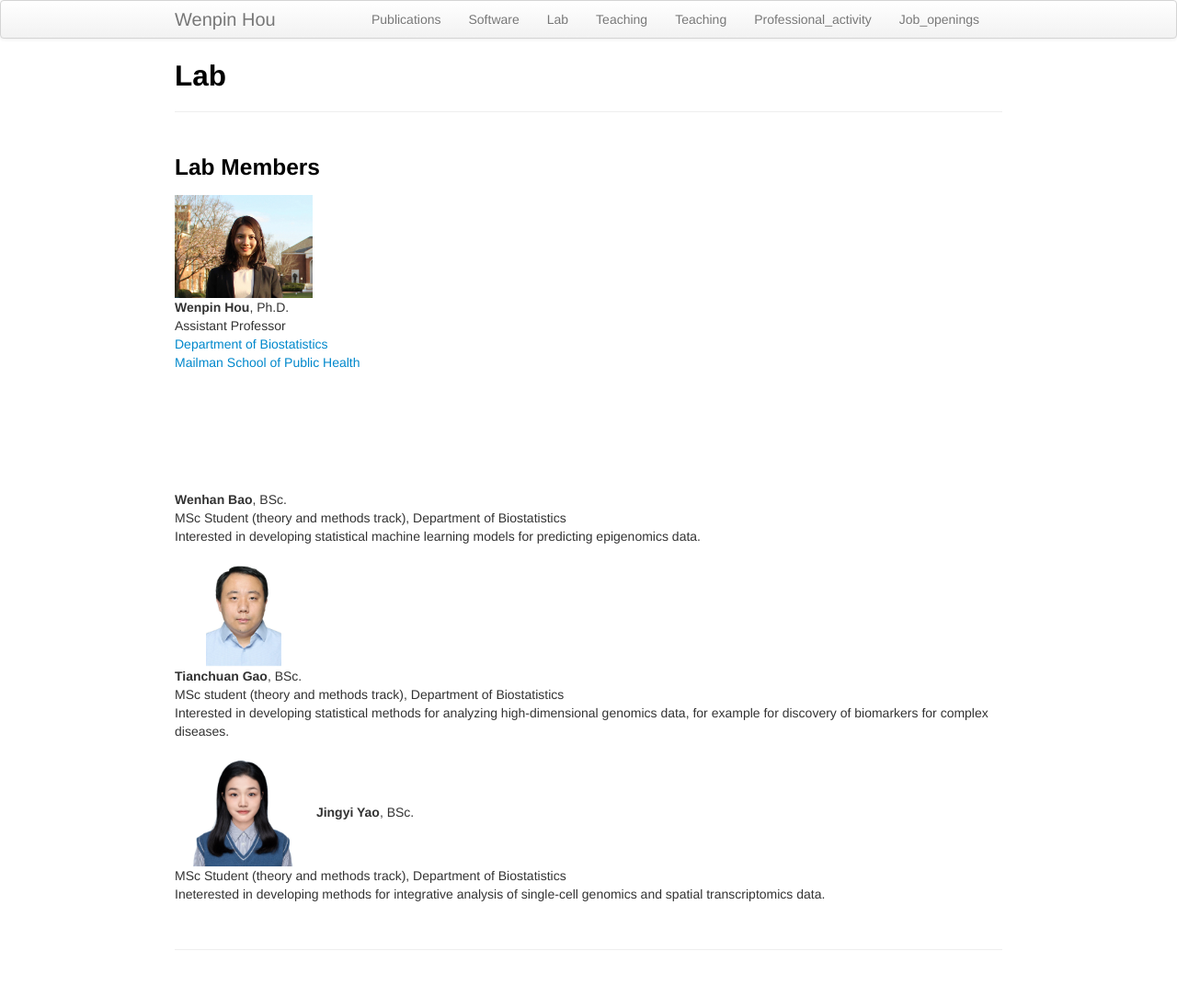
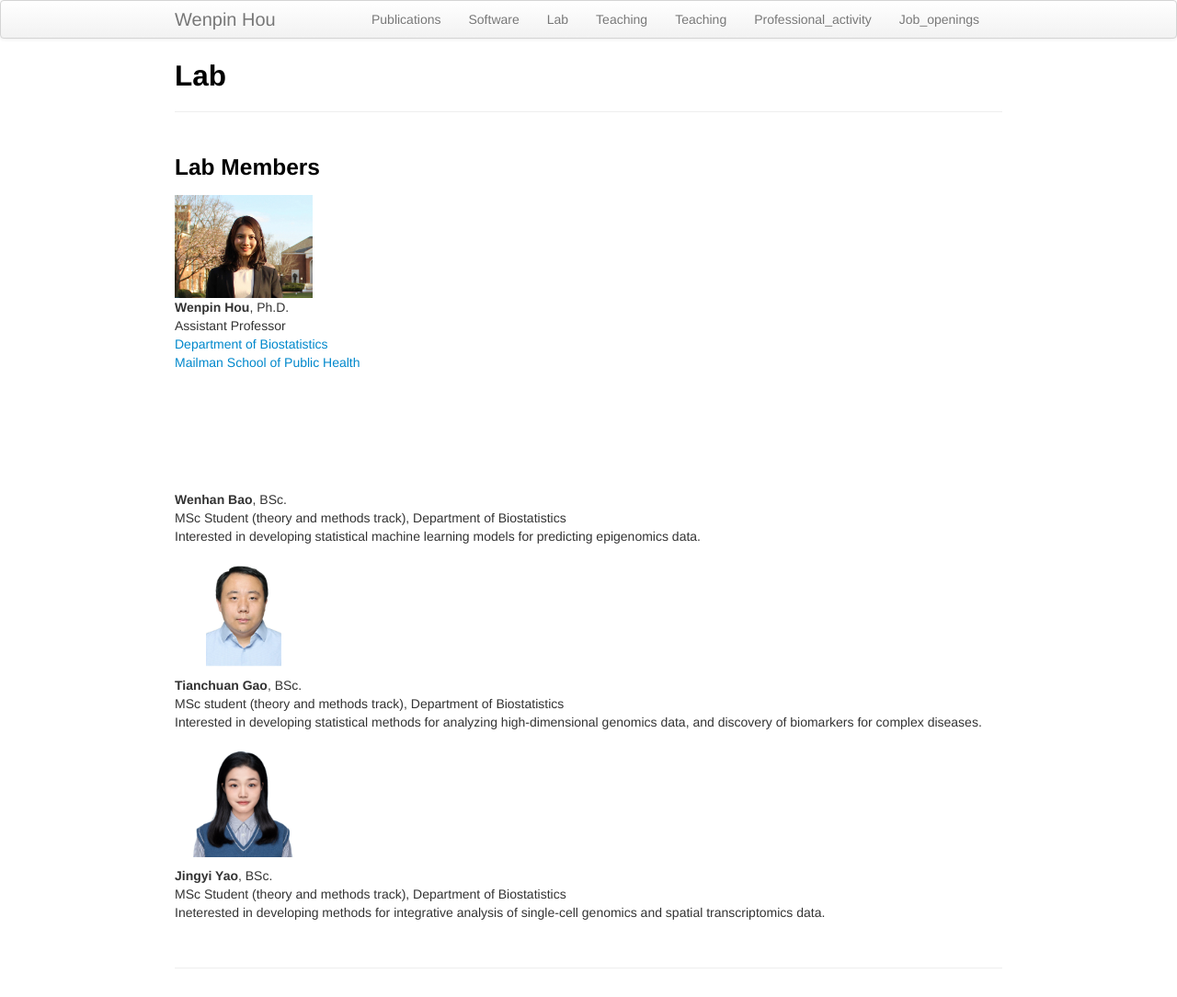
Before and after one commit to Winnie09/Wenpin_Hou, a Jekyll site: the page built from pages/lab.md, in a window 1280 px wide. Shown: the whole page at 92% size. Built offline with Jekyll 4.4.1, drawn with Linux system fonts in a browser that asks for light colours.

Commit message:
edit lab

```diff
--- a/pages/lab.md
+++ b/pages/lab.md
@@ -22,15 +22,17 @@ Interested in developing statistical machine learning models for predicting epig
 >
 
 <img src="../images/Tianchuan_Gao_headshot.png" alt="images" width="150">
+
 **Tianchuan Gao**, BSc. <br/>
 MSc student (theory and methods track), Department of Biostatistics <br/>
-Interested in developing statistical methods for analyzing high-dimensional genomics data, for example for discovery of biomarkers for complex diseases. <br/>
+Interested in developing statistical methods for analyzing high-dimensional genomics data, and discovery of biomarkers for complex diseases. <br/>
 
 >
 
 <img src="../images/Jingyi_Yao_headshot.png" alt="images" width="150">
+
 **Jingyi Yao**,  BSc. <br/>
 MSc Student (theory and methods track), Department of Biostatistics <br/>
-Ineterested in developing methods for integrative analysis of single-cell genomics and spatial transcriptomics data.
+Ineterested in developing methods for integrative analysis of single-cell genomics and spatial transcriptomics data.  <br/>
 
 >
```
